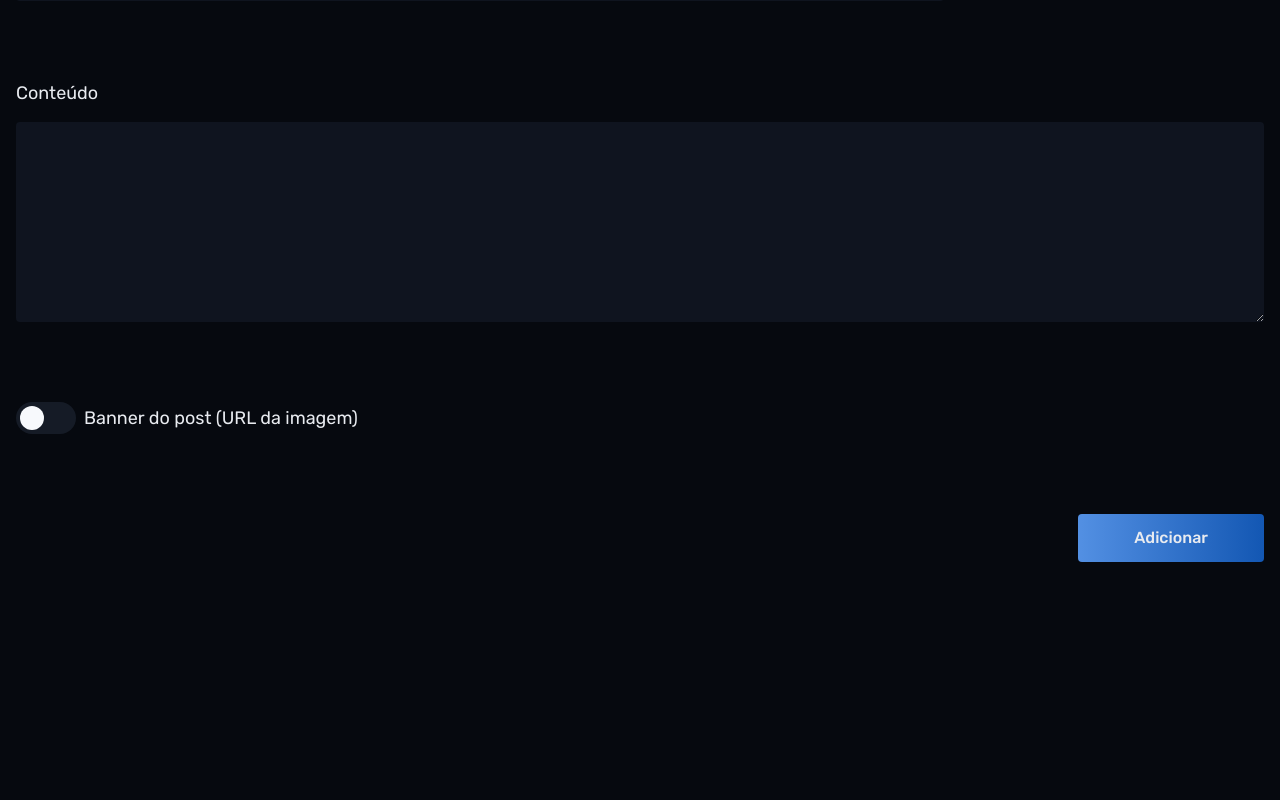
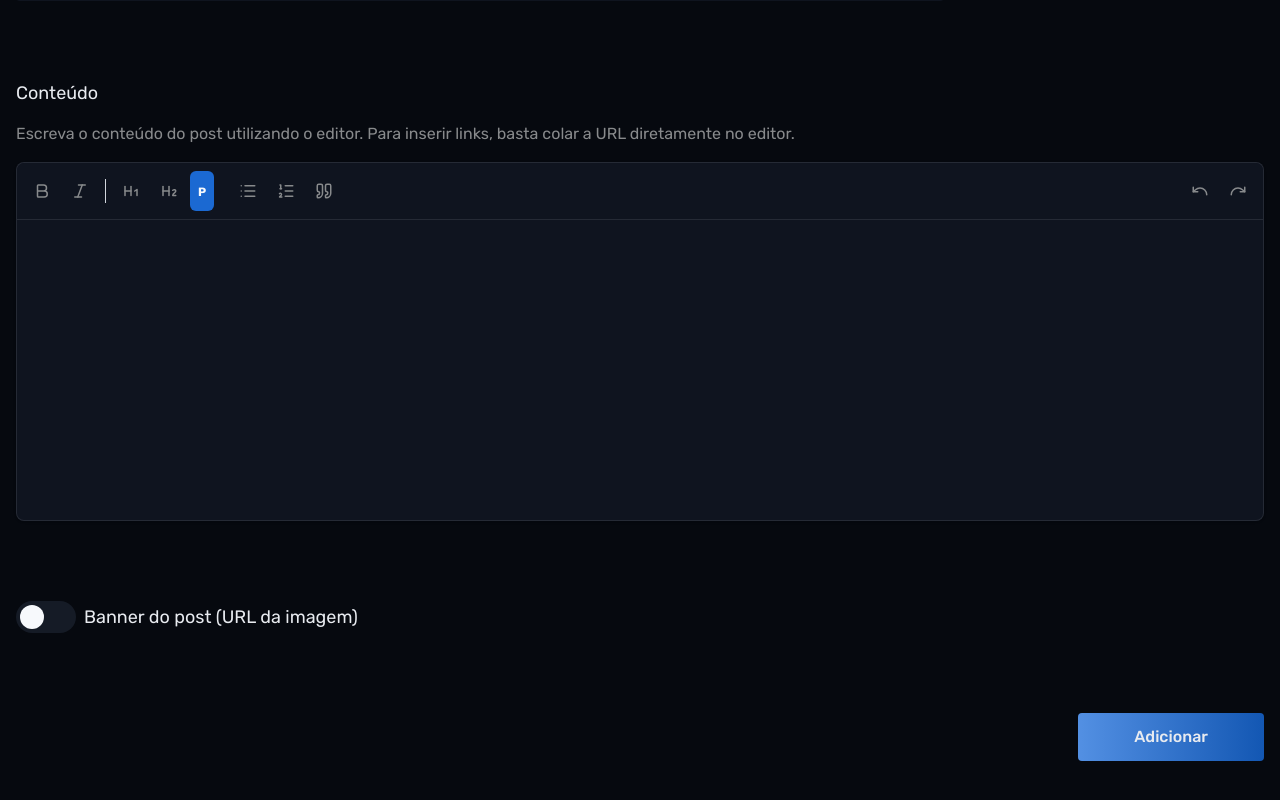
Before and after one commit to silvamaarcus/blog-nextgen, a React (Vite) app: page /addPost in a window 1280 px wide. Shown: the part 958-1758 px from the top of the page. Built offline with nearby package versions, Linux system fonts and the light colour scheme.

Commit message:
feat: integrate TextEditor component into AddPostPage

```diff
--- a/src/features/add-post/index.tsx
+++ b/src/features/add-post/index.tsx
@@ -9,12 +9,13 @@ import {
     Divider,
     Input,
     Select,
-    Textarea,
     TextBase,
     TextTitle,
     ToggleSwitch,
 } from '@/shared/assets/components/ui';
 import { PlusIcon, UserIcon } from '@/shared/assets/icons';
+
+import TextEditor from './components/TextEditor';
 
 const options = [
     { value: 'tecnologia', label: 'Tecnologia' },
@@ -27,6 +28,10 @@ const AddPostPage = () => {
 
     const handleToggleChange = (event: React.ChangeEvent<HTMLInputElement>) => {
         setHasBanner(event.target.checked);
+    };
+
+    const handleEditorChange = (html: string) => {
+        console.log(html);
     };
 
     return (
@@ -141,7 +146,12 @@ const AddPostPage = () => {
                             <TextBase size="b2" color="secondary">
                                 Conteúdo
                             </TextBase>
-                            <Textarea />
+                            <TextBase size="b3" color="body">
+                                Escreva o conteúdo do post utilizando o editor.
+                                Para inserir links, basta colar a URL
+                                diretamente no editor.
+                            </TextBase>
+                            <TextEditor onChange={handleEditorChange} />
                         </div>
                     </div>
 
```
